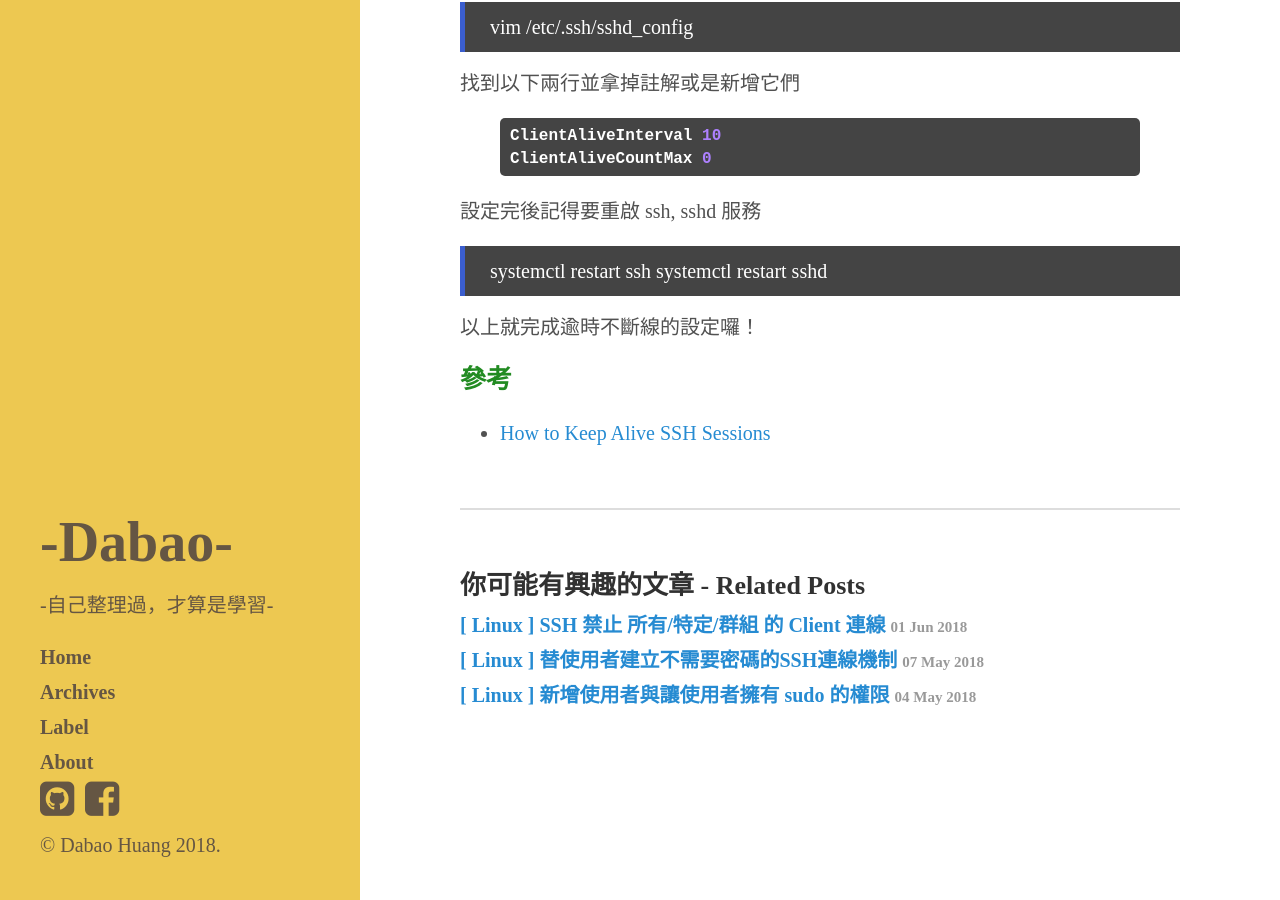
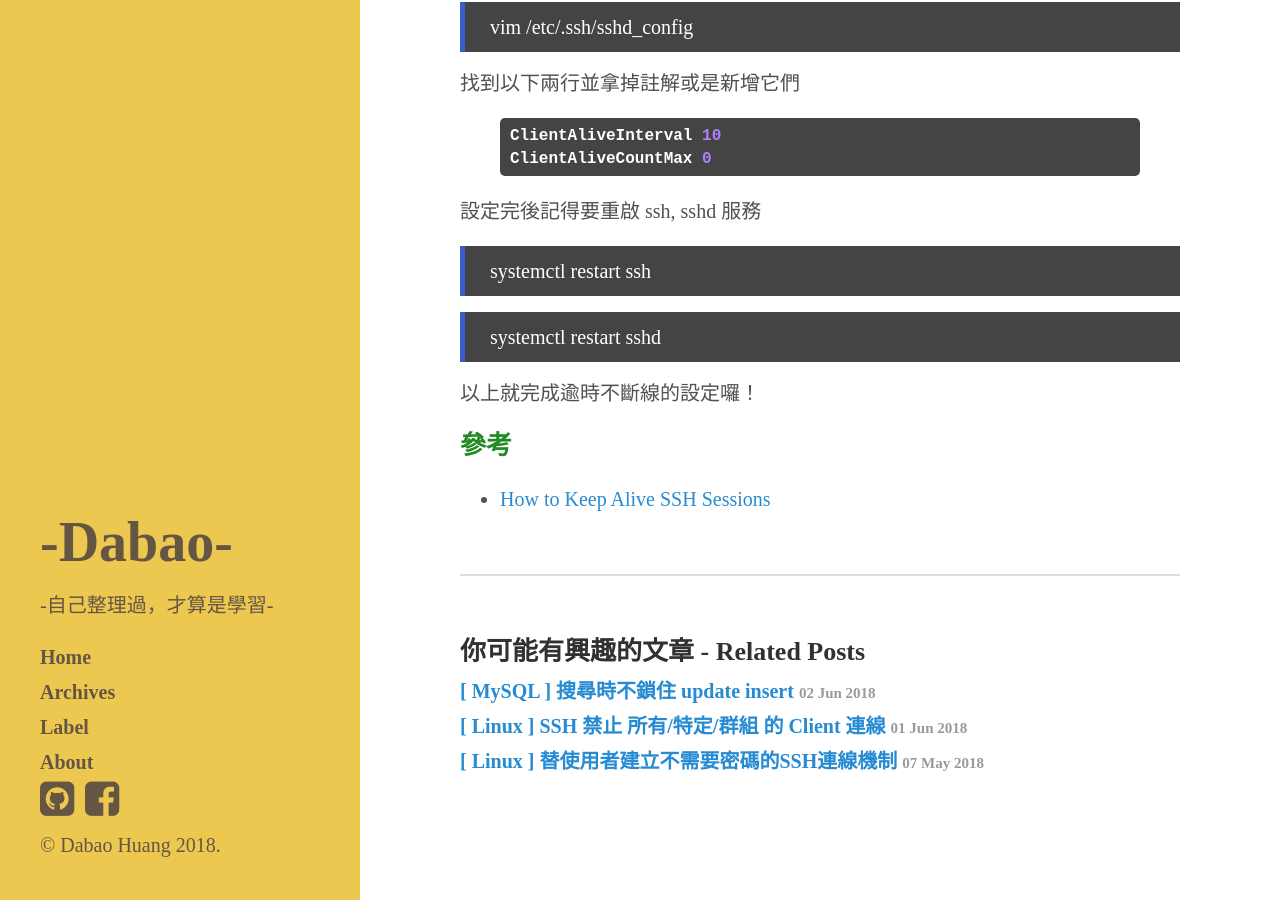
Before and after one commit to DabaoHuang/dabaohuang.github.io, a Jekyll site: the page built from _posts/2018-05-31-linux-ssh-config-login-timeout.md, in a window 1280 px wide and 900 px high, scrolled down 1389 px. Built offline with Jekyll 4.4.1, drawn with Linux system fonts in a browser that asks for light colours; nearby versions of some CDN libraries; comment, search, counter and statistics services are not loaded.

Commit message:
:tada: 2018-06-02-sql-select-with-nolock.md

```diff
--- a/_posts/2018-05-31-linux-ssh-config-login-timeout.md
+++ b/_posts/2018-05-31-linux-ssh-config-login-timeout.md
@@ -58,6 +58,7 @@
 
 設定完後記得要重啟 ssh, sshd 服務
  > systemctl restart ssh
+
  > systemctl restart sshd
 
 以上就完成逾時不斷線的設定囉！
--- /dev/null
+++ b/_posts/2018-06-02-sql-select-with-nolock.md
@@ -0,0 +1,12 @@
+---
+layout: post
+title: '[ MySQL ] select with nolock'
+subtitle: '[ MySQL ] 搜尋時不鎖住 update insert '
+category: MySQL
+comments: true
+signature: true
+---
+
+<div class="message">
+    筆記，適用於 count sum 等計算數值時，加快 select 的方法
+</div>
```
Also changed, not shown: _posts/2018-06-01-linux-ssh-deny-user-connect.md (+1 -0 lines).
